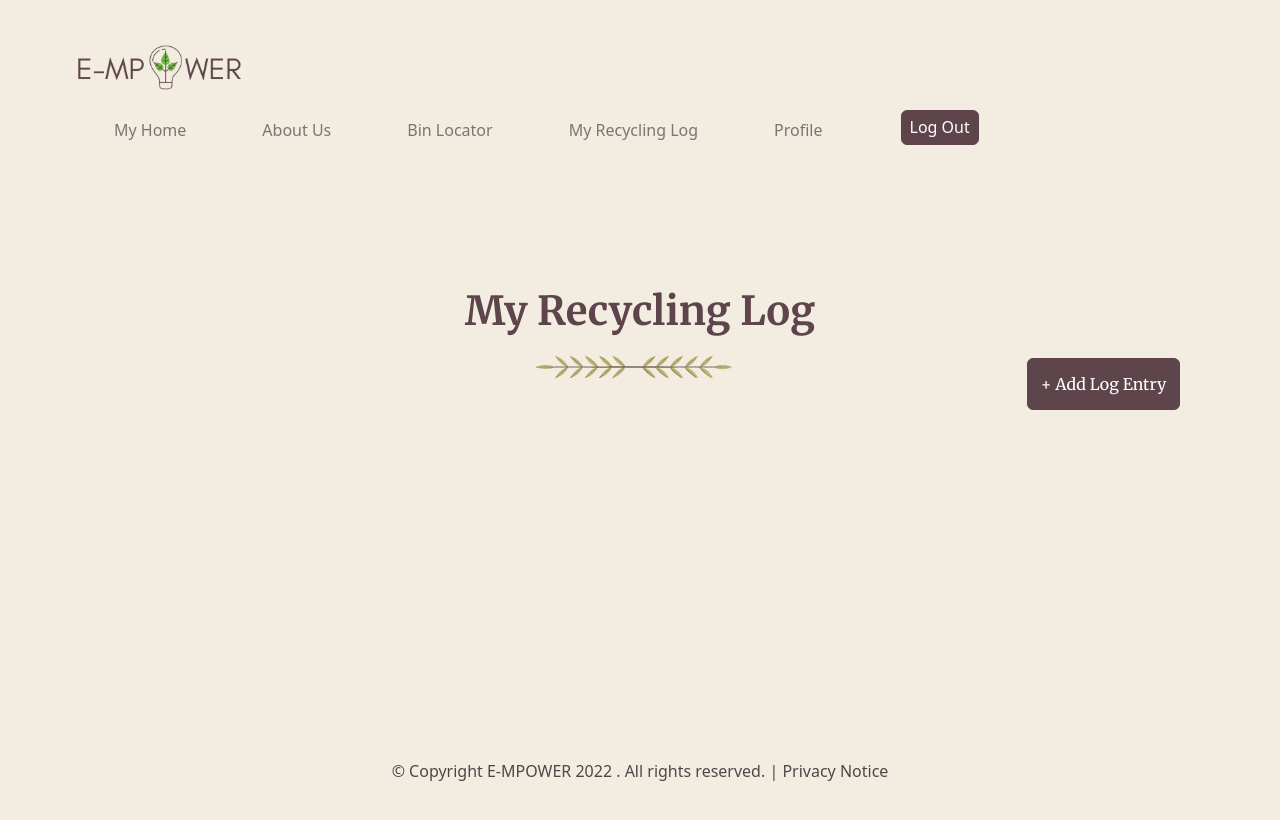
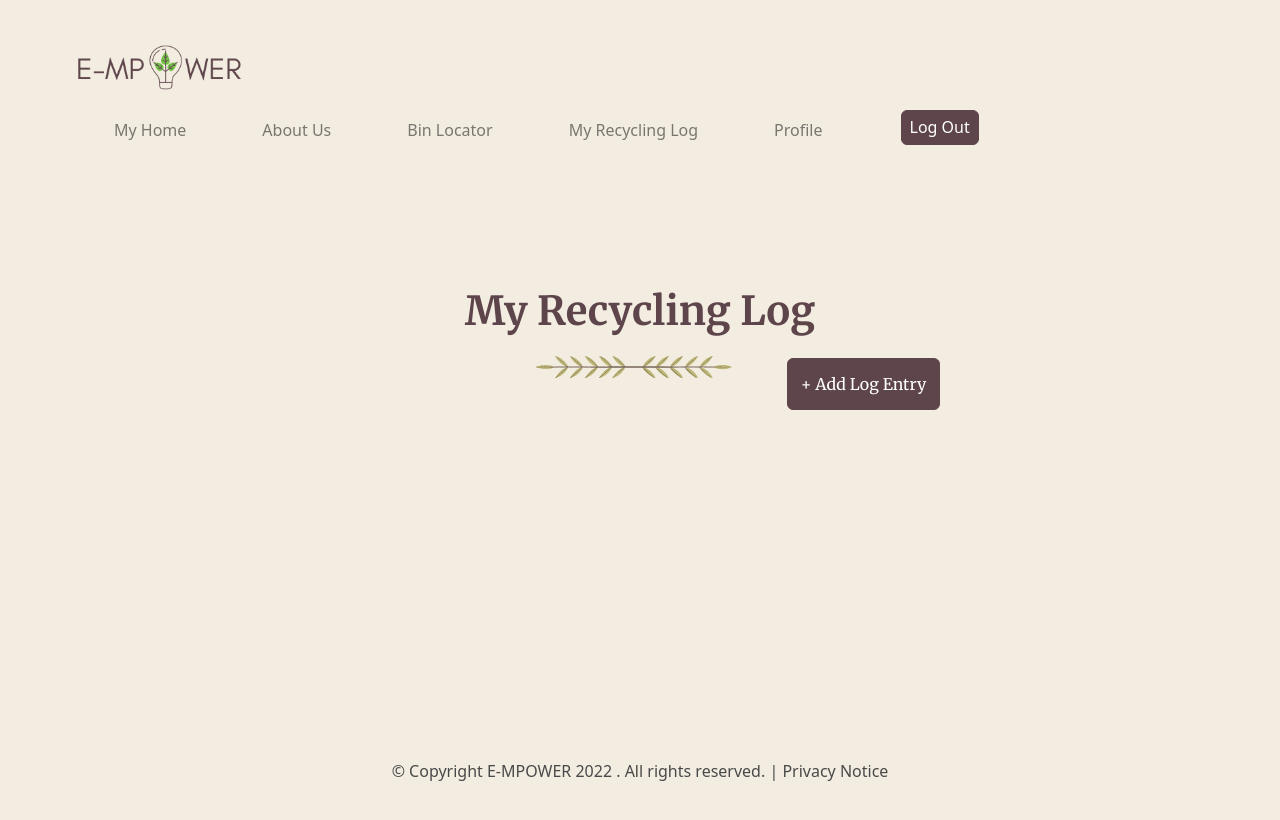
Before and after one commit to zhiyisoh/e-mpower, a Vue app in the folder FrontEnd/: page /logging in a window 1280 px wide. Shown: the top 820 px of the page. Built offline with nearby package versions, Linux system fonts and the light colour scheme; no server answers; sample sign-in values are in the browser's storage.

Commit message:
moved the log button

```diff
--- a/FrontEnd/src/views/logging/Log.vue
+++ b/FrontEnd/src/views/logging/Log.vue
@@ -49,7 +49,7 @@
 
 .enterlog-btn {
     position: absolute;
-    right: 100px;
+    right: 340px;
     bottom: 390px;
     font-family: 'Merriweather', sans-serif;
     padding: 1%;
```
